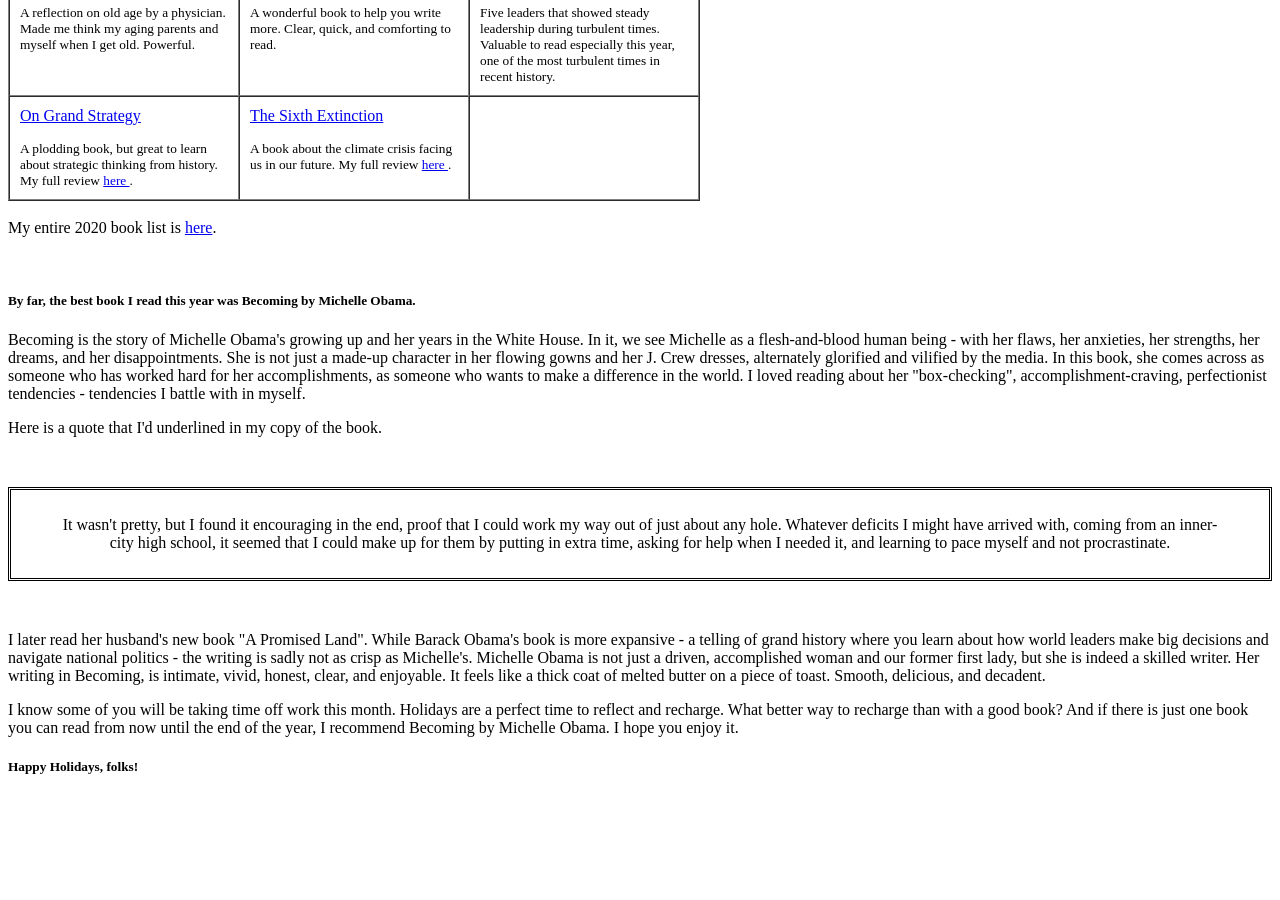
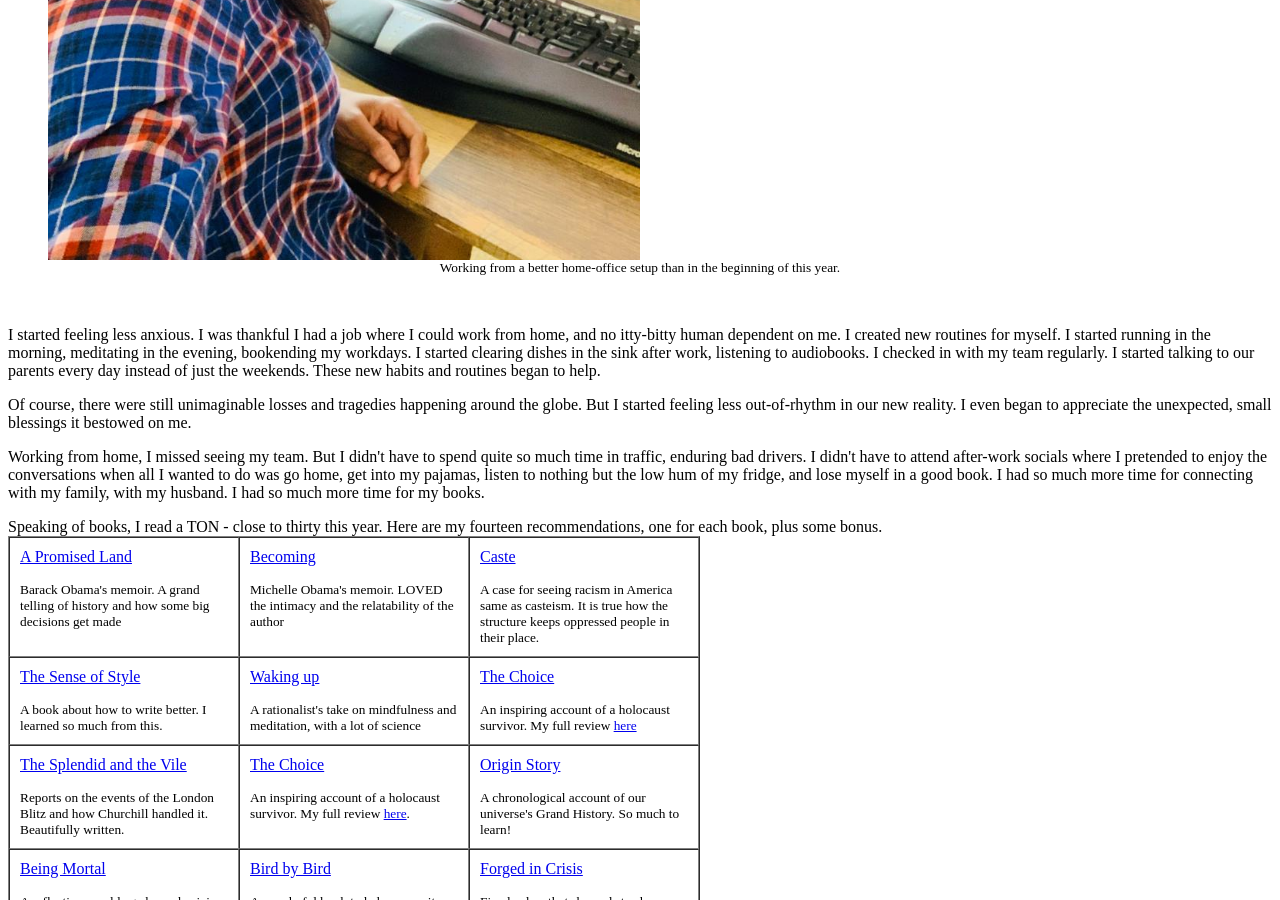
Before and after one commit to ThisisRajiRaj/thisisrajiraj.github.io, a Jekyll site: the page posts/yearinreview2020.html, which Jekyll copies as it is, in a window 1280 px wide and 900 px high, scrolled down 1873 px. Built offline with Jekyll 4.4.1, drawn with Linux system fonts in a browser that asks for light colours; before the commit the page ends 2670 px from its top, so only the background shows below that.

```diff
--- a/posts/yearinreview2020.html
+++ b/posts/yearinreview2020.html
@@ -96,6 +96,16 @@ How can I help my team feel connected and energized, when
     Slowly though, things started to fall into place.
 </h5>
 
+<br/>
+<figure>
+    <img src="https://thisisrajiraj.github.io/posts/images/wfh.jpg"
+    style="max-width: 50%;max-height: 50%;"/>
+    <figcaption style="text-align:center">
+        <small> Working from a better home-office setup than in the beginning of this year.</small>
+    </figcaption>
+
+</figure>
+<br/>
 <p>
     I started feeling less anxious. I was thankful I had a
 job where I could work from home, and no itty-bitty human dependent on me. I created new routines for myself. I
```
